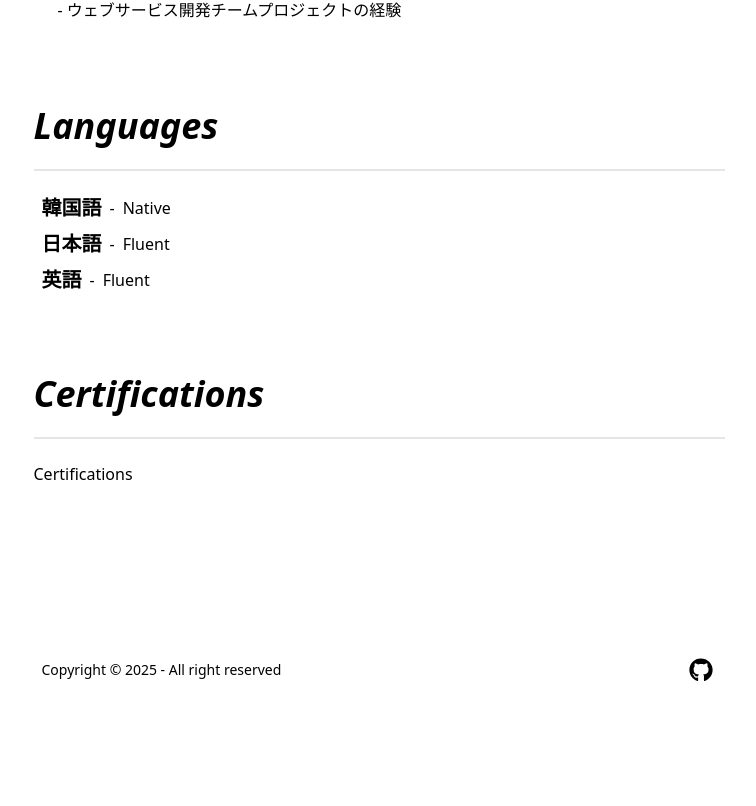
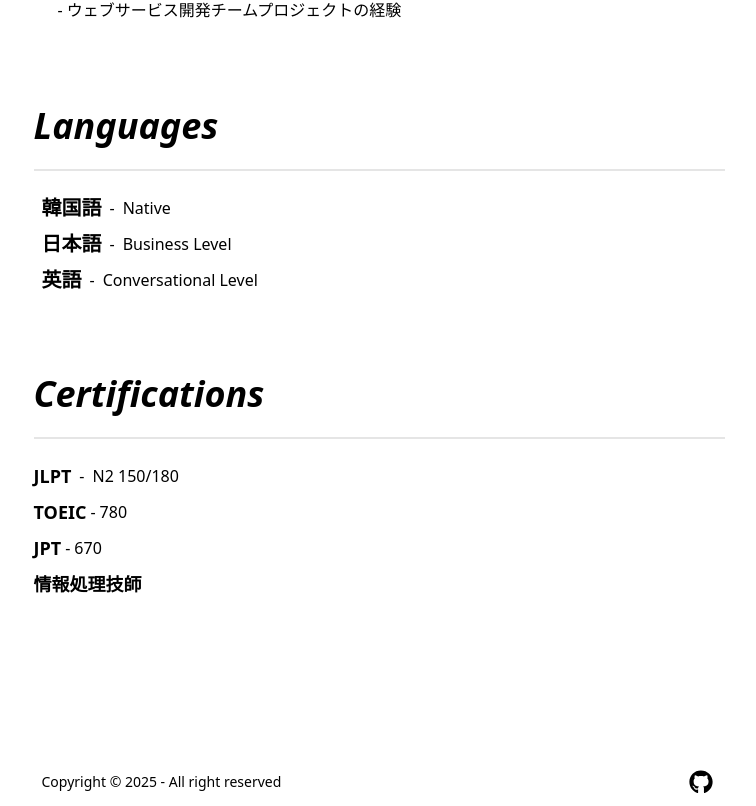
Before and after one commit to Syhyeong2/next-portfolio, a Next.js app: page /resume in a window 1280 px wide. Shown: the part 1575-2381 px from the top of the page, without its empty margins (261-1017 px from the left). Before the commit the page ends 2269 px from the top, so only its background shows below. Built offline with nearby package versions, Linux system fonts and the light colour scheme.

Commit message:
fix : mainpage

```diff
--- a/app/globals.css
+++ b/app/globals.css
@@ -4,7 +4,7 @@
 @tailwind utilities;
 
 [data-aos="fade-up"] {
-  transform: translateY(15px); /* 이동 범위를 줄임 */
+  transform: translateY(8px); /* 이동 범위를 줄임 */
   opacity: 0;
   transition-property: transform, opacity;
   transition-duration: 700ms;
--- a/app/resume/page.tsx
+++ b/app/resume/page.tsx
@@ -247,8 +247,12 @@ export default function Resume() {
       <div className="text-4xl font-bold italic" data-aos="fade-up">
         Languages
       </div>
-      <div className="divider" data-aos="fade-up"></div>
-      <div className="flex flex-col gap-2 mb-20" data-aos="fade-up">
+      <div className="divider" data-aos="fade-up" data-aos-delay="50"></div>
+      <div
+        className="flex flex-col gap-2 mb-20"
+        data-aos="fade-up"
+        data-aos-delay="100"
+      >
         <div className="flex flex-col gap-2 ml-2">
           <div className="flex items-center gap-2">
             <div className="font-semibold text-xl">
@@ -262,20 +266,45 @@ export default function Resume() {
               {t("resume.languages-japanese")}
             </div>
             <div>-</div>
-            <div>Fluent</div>
+            <div>Business Level</div>
           </div>
           <div className="flex items-center gap-2">
             <div className="font-semibold text-xl">
               {t("resume.languages-english")}
             </div>
             <div>-</div>
-            <div>Fluent</div>
+            <div>Conversational Level</div>
           </div>
         </div>
       </div>
-      <div className="text-4xl font-bold italic">Certifications</div>
-      <div className="divider" data-aos="fade-up"></div>
-      <div>Certifications</div>
+      <div className="text-4xl font-bold italic" data-aos="fade-up">
+        Certifications
+      </div>
+      <div className="divider" data-aos="fade-up" data-aos-delay="50"></div>
+      <div
+        className="flex flex-col gap-2 font-base-content"
+        data-aos="fade-up"
+        data-aos-delay="100"
+      >
+        <div className="flex items-center gap-2">
+          <div className="font-semibold text-lg">JLPT</div>
+          <div>-</div>
+          <div>N2 150/180</div>
+        </div>
+        <div className="flex items-center gap-1">
+          <div className="font-semibold text-lg">TOEIC</div>
+          <div>-</div>
+          <div>780</div>
+        </div>
+        <div className="flex items-center gap-1">
+          <div className="font-semibold text-lg">JPT</div>
+          <div>-</div>
+          <div>670</div>
+        </div>
+        <div className="flex items-center gap-1">
+          <div className="font-semibold text-lg">情報処理技師</div>
+        </div>
+      </div>
     </div>
   );
 }
```
